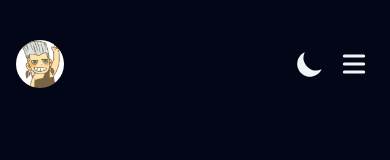
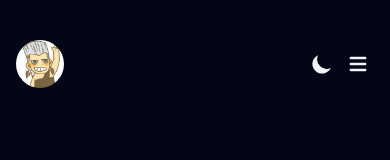
Before and after one commit to zhangwh754/nest-blog, a Next.js app: page / in a window 390 px wide. Shown: the top 160 px of the page. Built offline with nearby package versions, Linux system fonts and the light colour scheme.

Commit message:
调整Header组件
- 添加Avatar图片优先级
- 减少svg按钮大小

```diff
--- a/src/app/(root)/Header/components/MenuToggleButton/index.tsx
+++ b/src/app/(root)/Header/components/MenuToggleButton/index.tsx
@@ -14,7 +14,7 @@ export default function MenuToggleButton(props: IProps) {
 
   return (
     <button
-      className={`sm:hidden ml-1 sm:ml-4 p-1 rounded-md w-10 h-10 flex justify-center ${!props.display && 'mt-1'}`}
+      className={`sm:hidden ml-1 sm:ml-4 p-1 rounded-md w-8 h-8 flex justify-center ${!props.display && 'mt-2'}`}
       onClick={() => toggleMenuShow()}
     >
       <span className="sr-only">Toggle Menu Show</span>
--- a/src/app/(root)/Header/components/ThemeToggleButton/index.tsx
+++ b/src/app/(root)/Header/components/ThemeToggleButton/index.tsx
@@ -37,7 +37,7 @@ export default function ThemeToggleButton() {
   }
 
   return (
-    <button className="ml-auto sm:ml-1 p-1 rounded-md w-10 h-10 flex justify-center" onClick={() => toggleTheme()}>
+    <button className="ml-auto sm:ml-1 p-1 rounded-md w-8 h-8 flex justify-center" onClick={() => toggleTheme()}>
       <span className="sr-only">Toggle mode</span>
       {theme !== 'dark' ? (
         <svg
```
Also changed, not shown: src/app/(root)/Header/index.tsx (+1 -1 lines).
